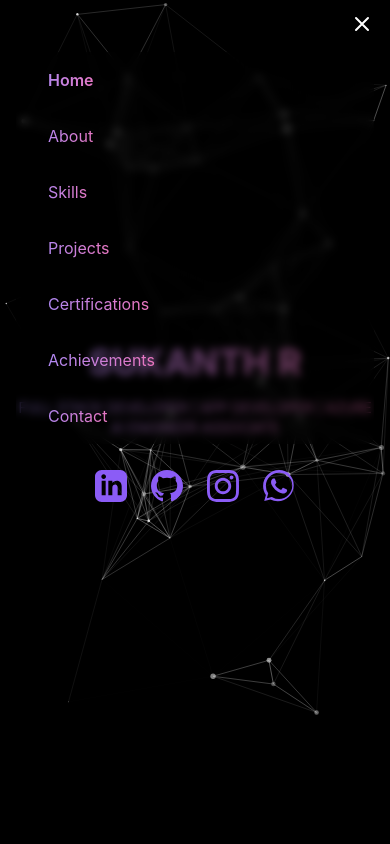
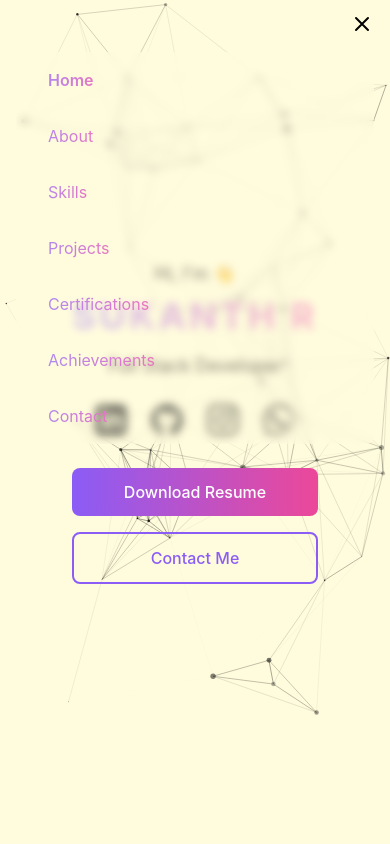
Before and after one commit to Sukanth-R/my-portfolio, a React (Create React App) app: page / in a window 390 px wide. Both pictures are taken after a click on the button 362 px from the left and 24 px from the top of the page. Shown: the top 844 px of the page. Built offline with nearby package versions, Linux system fonts and the light colour scheme.

Commit message:
first commit

```diff
--- a/package.json
+++ b/package.json
@@ -1,7 +1,7 @@
 {
   "name": "portfolio",
   "version": "0.1.0",
-  "homepage": "https://Sukanth-R.github.io/my-portfolio",
+  "homepage": "https://Sukanth-R.github.io/my-portfolio1",
   "private": true,
   "dependencies": {
     "@radix-ui/react-label": "^2.1.1",
--- a/src/components/About.js
+++ b/src/components/About.js
@@ -3,7 +3,7 @@ const About = () => {
   const [activeTab, setActiveTab] = useState('about');
 
   return (
-    <section id="about" className="py-20 px-6 bg-black bg-opacity-30 backdrop-blur-sm">
+    <section id="about" className="py-20 px-6 bg-[#fffcdd]">
       <div className="container mx-auto max-w-5xl">
         <div className="flex flex-col lg:flex-row gap-10 items-center">
           {/* Profile Image - Perfectly aligned */}
@@ -25,12 +25,12 @@ const About = () => {
 
             {/* Navigation Tabs */}
             <div className="flex">
-              <div className="flex space-x-3 bg-white/10 rounded-full p-1">
+              <div className="flex space-x-3 bg-gray-500 rounded-full p-1">
                 <button
                   onClick={() => setActiveTab('about')}
                   className={`px-7 py-2 text-sm md:text-base rounded-full transition-all ${
                     activeTab === 'about'
-                      ? 'bg-gradient-to-r from-violet-500 to-pink-500 text-white shadow-md'
+                      ? 'bg-gradient-to-r from-violet-500 to-pink-500 text-black shadow-md'
                       : 'text-white hover:bg-white/20'
                   }`}
                 >
@@ -40,7 +40,7 @@ const About = () => {
                   onClick={() => setActiveTab('education')}
                   className={`px-7 py-2 text-sm md:text-base rounded-full transition-all ${
                     activeTab === 'education'
-                      ? 'bg-gradient-to-r from-violet-500 to-pink-500 text-white shadow-md'
+                      ? 'bg-gradient-to-r from-violet-500 to-pink-500 text-black shadow-md'
                       : 'text-white hover:bg-white/20'
                   }`}
                 >
@@ -50,11 +50,11 @@ const About = () => {
             </div>
 
             {/* Content Area */}
-            <div className="text-white/90 text-base md:text-[16px] mx-1 leading-relaxed space-y-5">
+            <div className="text-black text-base md:text-[16px] mx-1 leading-relaxed space-y-5">
               {activeTab === 'about' ? (
                  <>
                  <p className="text-3xl font-bold bg-clip-text bg-gradient-to-r from-violet-400 to-pink-400">
-  <span className="text-white">Hi,hello I'm </span>
+  <span className="text-black">Hi,hello I'm </span>
   <span className="text-transparent bg-clip-text bg-gradient-to-r from-violet-400 to-pink-400">Sukanth R</span>
 </p>
 
@@ -75,21 +75,21 @@ const About = () => {
                </>
              ) : (
                 <div className="space-y-5">
-                  <div className="border-l-4 border-pink-400 pl-5 py-2 bg-white/5 rounded-r-lg">
+                  <div className="border-l-4 border-pink-400 pl-5 py-2 bg-gray-100 rounded-r-lg">
                     <h3 className="text-xl font-semibold">B.Tech Information Technology</h3>
-                    <p className="text-gray-300 text-sm mt-1">Kongu Engineering College | 2022-2026</p>
-                    <p className="text-white/90 text-sm mt-2">
+                    <p className="text-gray-700 text-sm mt-1">Kongu Engineering College | 2022-2026</p>
+                    <p className="text-black/90 text-sm mt-2">
                       CGPA: 8.65*
                     </p>
                   </div>
-                  <div className="border-l-4 border-violet-400 pl-5 py-2 bg-white/5 rounded-r-lg">
+                  <div className="border-l-4 border-violet-400 pl-5 py-2 bg-gray-100 rounded-r-lg">
                     <h3 className="text-xl font-semibold">12th(HSC) & 10th(SSLC)</h3>
-                    <p className="text-gray-300 text-sm mt-1">Mahendra Matric Higher Secondary School | 2019-2020 & 2021-2022</p>
-                    <p className="text-white/90 text-sm mt-2">
+                    <p className="text-gray-700 text-sm mt-1">Mahendra Matric Higher Secondary School | 2019-2020 & 2021-2022</p>
+                    <p className="text-black/90 text-sm mt-2">
                       Passed out with a percentage of 93.67% in 12th and 99.4% in 10th
                     </p>
                   </div>
-                  <div className="border-l-4 border-violet-400 pl-5 py-2 bg-white/5 rounded-r-lg">
+                  <div className="border-l-4 border-violet-400 pl-5 py-2 bg-gray-100 rounded-r-lg">
                     <h3 className="text-xl font-semibold">Certifications</h3>
                     <ul className="list-disc pl-5 text-sm space-y-1 mt-1">
                       <li>Azure AI Engineer Associate</li>
--- /dev/null
+++ b/src/components/EmojiWave.css
@@ -0,0 +1,23 @@
+.emoji-container {
+    font-size: 2rem;
+    display: flex;
+    align-items: center;
+    gap: 0.5rem;
+  }
+
+  .wave {
+    display: inline-block;
+    animation: wave-animation 2s infinite;
+    transform-origin: 70% 70%;
+  }
+
+  @keyframes wave-animation {
+    0% { transform: rotate(0deg); }
+    10% { transform: rotate(14deg); }
+    20% { transform: rotate(-8deg); }
+    30% { transform: rotate(14deg); }
+    40% { transform: rotate(-4deg); }
+    50% { transform: rotate(10deg); }
+    60% { transform: rotate(0deg); }
+    100% { transform: rotate(0deg); }
+  }
--- a/src/components/Header.js
+++ b/src/components/Header.js
@@ -29,7 +29,7 @@ const Header = () => {
   ];
 
   return (
-    <header className={`fixed w-full z-50 transition-all duration-300 ${isScrolled ? 'bg-black bg-opacity-50 backdrop-blur-sm' : 'bg-transparent'}`}>
+    <header className={`fixed w-full z-50 transition-all duration-300 ${isScrolled ? 'bg-[#fffcdd] bg-opacity-50 backdrop-blur-sm' : 'bg-transparent'}`}>
       <div className="container mx-auto px-4 py-3">
         <div className="flex justify-end items-center"> {/* Changed to justify-end */}
 
@@ -39,13 +39,13 @@ const Header = () => {
               {navLinks.map((link) => (
                 <li key={link.to}>
                   <Link
-                    activeClass="text-blue-300 font-semibold"
+                    activeClass="text-gray-800 font-semibold"
                     to={link.to}
                     smooth={true}
                     duration={500}
                     spy={true}
                     offset={-80}
-                    className="text-transparent bg-clip-text bg-gradient-to-r from-violet-400 to-pink-400 hover:from-pink-500 hover:to-violet-500 text-lg cursor-pointer transition-colors duration-200"
+                    className="text-black text-lg cursor-pointer transition-colors duration-200"
                   >
                     {link.name}
                   </Link>
@@ -56,7 +56,7 @@ const Header = () => {
 
           {/* Mobile Menu Button */}
           <button
-            className="md:hidden text-white focus:outline-none"
+            className="md:hidden text-black focus:outline-none"
             onClick={() => setIsMenuOpen(!isMenuOpen)}
           >
             <svg className="w-6 h-6" fill="none" stroke="currentColor" viewBox="0 0 24 24">
@@ -71,7 +71,7 @@ const Header = () => {
 
         {/* Mobile Navigation with dark blue background */}
         {isMenuOpen && (
-          <nav className="md:hidden mt-4 bg-black bg-opacity-50 rounded-lg p-4 backdrop-blur-sm">
+          <nav className="md:hidden mt-4 bg-[#fffcdd] bg-opacity-50 rounded-lg p-4 backdrop-blur-sm">
             <ul className="flex flex-col space-y-8">
               {navLinks.map((link) => (
                 <li key={link.to}>
--- a/src/components/Hero.js
+++ b/src/components/Hero.js
@@ -1,21 +1,28 @@
 import React from 'react';
+import './EmojiWave.css';
 const Home = () => {
   return (
-    <section id="home" className="min-h-screen flex items-center justify-center text-white px-4">
-      <div className="text-center">
-        <h1 className="text-transparent bg-clip-text bg-gradient-to-r from-violet-400 to-pink-400 text-4xl md:text-6xl font-bold mb-4" style={{ fontFamily: "'Inter', sans-serif" }}>SUKANTH R</h1>
-        <p className="text-transparent bg-clip-text bg-gradient-to-r from-violet-400 to-pink-400 text-sm md:text-lg mb-8" style={{ fontFamily: "'Inter', sans-serif" }}>
-          FULL STACK DEVELOPER | APP DEVELOPER | AZURE AI ENGINEER ASSOCIATE
+    <section id="home" className="min-h-screen flex items-center justify-center px-4 py-12">
+      <div className="container mx-auto flex flex-col md:flex-row items-center justify-between gap-12">
+        {/* Left side - Text content */}
+        <div className="md:w-1/2 text-center mx-12 md:text-left">
+          <p className="text-black text-lg md:text-xl mb-2" style={{ fontFamily: "'Inter', sans-serif" }}>
+            Hi, I'm <span className="wave">👋</span>
+          </p>
+          <h1 className="text-transparent bg-clip-text bg-gradient-to-r from-violet-400 to-pink-400 tracking-widest text-4xl md:text-6xl font-bold mb-4" style={{ fontFamily: "'Inter', sans-serif" }}>
+            SUKANTH R
+          </h1>
+          <p className="text-black text-lg md:text-2xl mb-6" style={{ fontFamily: "'Inter', sans-serif" }}>
+            Full Stack Developer
           </p>
 
           {/* Social Media Links */}
-        <div className="flex justify-center space-x-6 mt-8">
+          <div className="flex justify-center md:justify-start space-x-6 mb-8">
             <a
               href="https://linkedin.com/in/sukanth-r-24638a259"
               target="_blank"
               rel="noopener noreferrer"
-            className="text-violet-500 hover:text-pink-500 transition-transform transform hover:scale-110"
-
+              className="text-black hover:text-pink-500 transition-transform transform hover:scale-110"
             >
               <svg className="w-8 h-8" fill="currentColor" viewBox="0 0 24 24">
                 <path d="M19 0h-14c-2.761 0-5 2.239-5 5v14c0 2.761 2.239 5 5 5h14c2.762 0 5-2.239 5-5v-14c0-2.761-2.238-5-5-5zm-11 19h-3v-11h3v11zm-1.5-12.268c-.966 0-1.75-.79-1.75-1.764s.784-1.764 1.75-1.764 1.75.79 1.75 1.764-.783 1.764-1.75 1.764zm13.5 12.268h-3v-5.604c0-3.368-4-3.113-4 0v5.604h-3v-11h3v1.765c1.396-2.586 7-2.777 7 2.476v6.759z"/>
@@ -25,8 +32,7 @@ const Home = () => {
               href="https://github.com/Sukanth-R"
               target="_blank"
               rel="noopener noreferrer"
-            className="text-violet-500 hover:text-pink-500 transition-transform transform hover:scale-110"
-
+              className="text-black hover:text-pink-500 transition-transform transform hover:scale-110"
             >
               <svg className="w-8 h-8" fill="currentColor" viewBox="0 0 24 24">
                 <path d="M12 0c-6.626 0-12 5.373-12 12 0 5.302 3.438 9.8 8.207 11.387.599.111.793-.261.793-.577v-2.234c-3.338.726-4.033-1.416-4.033-1.416-.546-1.387-1.333-1.756-1.333-1.756-1.089-.745.083-.729.083-.729 1.205.084 1.839 1.237 1.839 1.237 1.07 1.834 2.807 1.304 3.492.997.107-.775.418-1.305.762-1.604-2.665-.305-5.467-1.334-5.467-5.931 0-1.311.469-2.381 1.236-3.221-.124-.303-.535-1.524.117-3.176 0 0 1.008-.322 3.301 1.23.957-.266 1.983-.399 3.003-.404 1.02.005 2.047.138 3.006.404 2.291-1.552 3.297-1.23 3.297-1.23.653 1.653.242 2.874.118 3.176.77.84 1.235 1.911 1.235 3.221 0 4.609-2.807 5.624-5.479 5.921.43.372.823 1.102.823 2.222v3.293c0 .319.192.694.801.576 4.765-1.589 8.199-6.086 8.199-11.386 0-6.627-5.373-12-12-12z"/>
@@ -36,8 +42,7 @@ const Home = () => {
               href="https://instagram.com/sukanth_rgs"
               target="_blank"
               rel="noopener noreferrer"
-            className="text-violet-500 hover:text-pink-500 transition-transform transform hover:scale-110"
-
+              className="text-black hover:text-pink-500 transition-transform transform hover:scale-110"
             >
               <svg className="w-8 h-8" fill="currentColor" viewBox="0 0 24 24">
                 <path d="M12 2.163c3.204 0 3.584.012 4.85.07 3.252.148 4.771 1.691 4.919 4.919.058 1.265.069 1.645.069 4.849 0 3.205-.012 3.584-.069 4.849-.149 3.225-1.664 4.771-4.919 4.919-1.266.058-1.644.07-4.85.07-3.204 0-3.584-.012-4.849-.07-3.26-.149-4.771-1.699-4.919-4.92-.058-1.265-.07-1.644-.07-4.849 0-3.204.013-3.583.07-4.849.149-3.227 1.664-4.771 4.919-4.919 1.266-.057 1.645-.069 4.849-.069zm0-2.163c-3.259 0-3.667.014-4.947.072-4.358.2-6.78 2.618-6.98 6.98-.059 1.281-.073 1.689-.073 4.948 0 3.259.014 3.668.072 4.948.2 4.358 2.618 6.78 6.98 6.98 1.281.058 1.689.072 4.948.072 3.259 0 3.668-.014 4.948-.072 4.354-.2 6.782-2.618 6.979-6.98.059-1.28.073-1.689.073-4.948 0-3.259-.014-3.667-.072-4.947-.196-4.354-2.617-6.78-6.979-6.98-1.281-.059-1.69-.073-4.949-.073zm0 5.838c-3.403 0-6.162 2.759-6.162 6.162s2.759 6.163 6.162 6.163 6.162-2.759 6.162-6.163c0-3.403-2.759-6.162-6.162-6.162zm0 10.162c-2.209 0-4-1.79-4-4 0-2.209 1.791-4 4-4s4 1.791 4 4c0 2.21-1.791 4-4 4zm6.406-11.845c-.796 0-1.441.645-1.441 1.44s.645 1.44 1.441 1.44c.795 0 1.439-.645 1.439-1.44s-.644-1.44-1.439-1.44z"/>
@@ -47,14 +52,32 @@ const Home = () => {
               href="https://wa.me/9360515345"
               target="_blank"
               rel="noopener noreferrer"
-            className="text-violet-500 hover:text-pink-500 transition-transform transform hover:scale-110"
-
+              className="text-black hover:text-pink-500 transition-transform transform hover:scale-110"
             >
               <svg className="w-8 h-8" fill="currentColor" viewBox="0 0 24 24">
                 <path d="M17.472 14.382c-.297-.149-1.758-.867-2.03-.967-.273-.099-.471-.148-.67.15-.197.297-.767.966-.94 1.164-.173.199-.347.223-.644.075-.297-.15-1.255-.463-2.39-1.475-.883-.788-1.48-1.761-1.653-2.059-.173-.297-.018-.458.13-.606.134-.133.298-.347.446-.52.149-.174.198-.298.298-.497.099-.198.05-.371-.025-.52-.075-.149-.669-1.612-.916-2.207-.242-.579-.487-.5-.669-.51-.173-.008-.371-.01-.57-.01-.198 0-.52.074-.792.372-.272.297-1.04 1.016-1.04 2.479 0 1.462 1.065 2.875 1.213 3.074.149.198 2.096 3.2 5.077 4.487.709.306 1.262.489 1.694.625.712.227 1.36.195 1.871.118.571-.085 1.758-.719 2.006-1.413.248-.694.248-1.289.173-1.413-.074-.124-.272-.198-.57-.347m-5.421 7.403h-.004a9.87 9.87 0 01-5.031-1.378l-.361-.214-3.741.982.998-3.648-.235-.374a9.86 9.86 0 01-1.51-5.26c.001-5.45 4.436-9.884 9.888-9.884 2.64 0 5.122 1.03 6.988 2.898a9.825 9.825 0 012.893 6.994c-.003 5.45-4.437 9.884-9.885 9.884m8.413-18.297a11.815 11.815 0 00-8.4-3.48c-6.627 0-12 5.372-12 12 0 2.52.779 4.86 2.107 6.78l-1.23 4.491 4.606-1.21a11.882 11.882 0 005.517 1.357c6.627 0 12-5.372 12-12 0-3.156-1.22-6.123-3.44-8.363"/>
               </svg>
             </a>
           </div>
+
+          {/* Buttons */}
+          <div className="flex flex-col sm:flex-row gap-4 justify-center md:justify-start">
+            <a
+              href="/resume.pdf"
+              download
+              className="bg-gradient-to-r from-violet-500 to-pink-500 text-white px-6 py-3 rounded-lg font-medium hover:opacity-90 transition-opacity text-center"
+            >
+              Download Resume
+            </a>
+            <a
+              href="#contact"
+              className="border-2 border-violet-500 text-violet-500 px-6 py-3 rounded-lg font-medium hover:bg-violet-500 hover:text-white transition-colors text-center"
+            >
+              Contact Me
+            </a>
+          </div>
+        </div>
+
       </div>
     </section>
   );
--- a/src/components/ParticlesBackground.js
+++ b/src/components/ParticlesBackground.js
@@ -19,7 +19,7 @@ const ParticlesBackground = () => {
               }
             },
             color: {
-              value: "#ffffff" // White particles
+              value: "#000000" // White particles
             },
             shape: {
               type: "circle"
@@ -47,7 +47,7 @@ const ParticlesBackground = () => {
             line_linked: {
               enable: true,
               distance: 150,
-              color: "#ffffff", // White connecting lines
+              color: "#000000", // White connecting lines
               opacity: 0.4,
               width: 1
             },
--- a/src/components/particles.css
+++ b/src/components/particles.css
@@ -8,6 +8,6 @@
   width: 100%;
   height: 100%;
   z-index: 0;
-  background-color: #000000; /* Dark blue background */
-  background-image: linear-gradient(315deg, #000000 0%, #000000 100%);
+  background-color:rgb(255, 255, 255); /* Dark blue background */
+  background-image: linear-gradient(315deg, #fffcdd 0%, #fffcdd 100%);
 }
```
Lines whose indentation alone changed are shown as unchanged.
